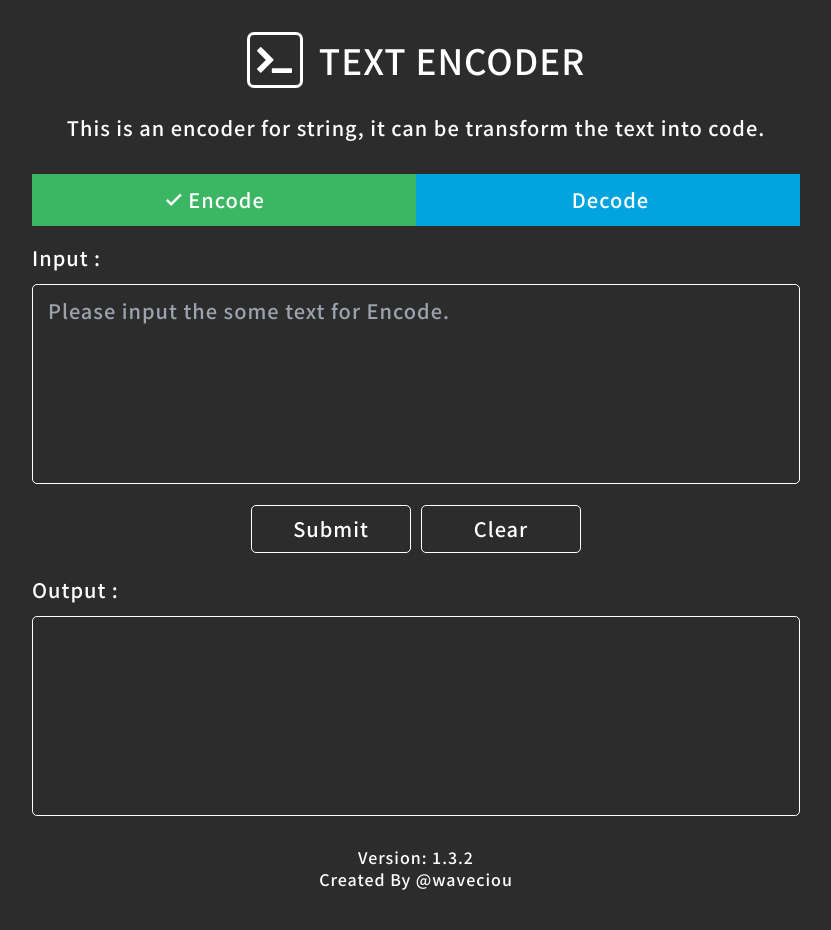
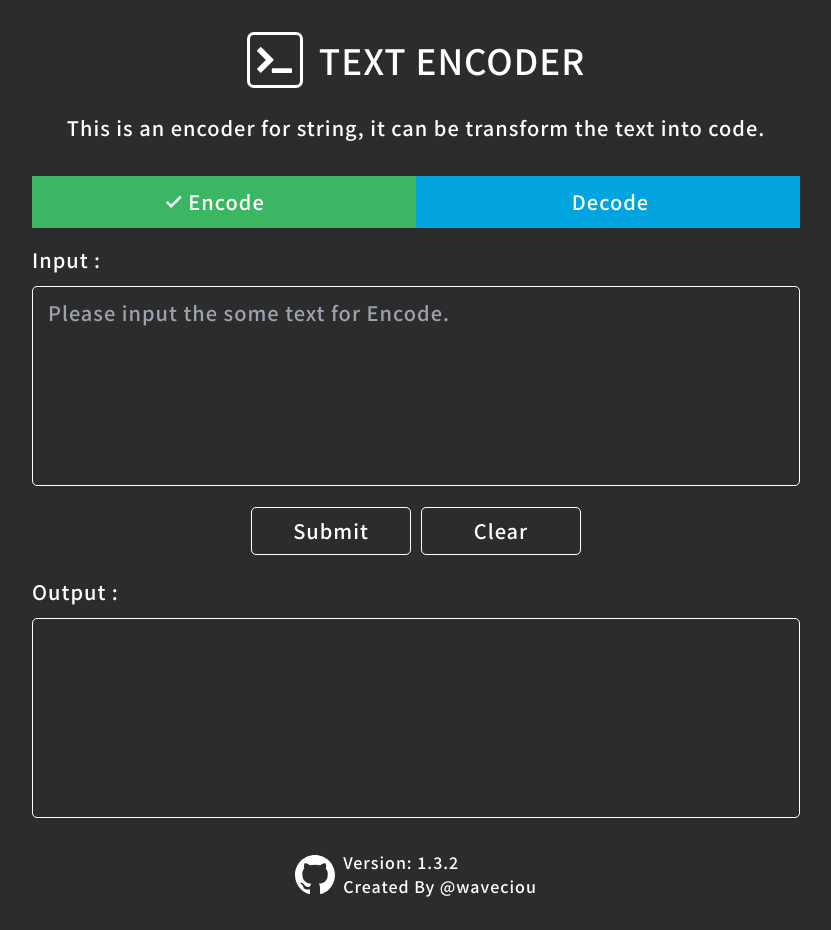
Before and after one commit to waveciou/Encoder, a React (Vite) app: page / in a window 1280 px wide. Shown: the whole page, without its empty margins (224-1055 px from the left). Built offline with nearby package versions, Linux system fonts and the light colour scheme.

Commit message:
[dev] set taiwind styles

```diff
--- a/src/resources/components/app.tsx
+++ b/src/resources/components/app.tsx
@@ -112,7 +112,7 @@ const App = () => {
 
   return (
     <>
-      <div className="main">
+      <div className="tw-my-8">
         <SelecterComponent
           selected={encodeSelected}
           setSelected={setSelectedHandler}
@@ -140,8 +140,18 @@ const App = () => {
 
         {loading.control && <LoadingComponent type={loading.type} />}
       </div>
-      <div className="copyright">
-        Version: {pkg.version}
+      <div className="tw-w-full tw-flex tw-items-center tw-justify-center before:tw-content-[''] before:tw-block before:tw-w-10 before:tw-h-10 before:tw-mr-2 before:tw-bg-[url('../img/github.svg')] before:tw-bg-no-repeat before:tw-bg-center">
+        <div className="tw-text-mobile tw-leading-6">
+          Version:{' '}
+          <a
+            href="https://github.com/waveciou/Encoder"
+            target="_blank"
+            title={pkg.version}
+            rel="noreferrer"
+            className="desktop:hover:tw-text-yellow"
+          >
+            {pkg.version}
+          </a>
           <br />
           Created By{' '}
           <a
@@ -149,9 +159,11 @@ const App = () => {
             target="_blank"
             title="GitHub @waveciou"
             rel="noreferrer"
+            className="desktop:hover:tw-text-yellow"
           >
             @waveciou
           </a>
+        </div>
       </div>
     </>
   );
--- a/src/resources/scss/main.scss
+++ b/src/resources/scss/main.scss
@@ -77,32 +77,8 @@ body {
   -o-overflow-scrolling: touch;
 }
 
-p {
-  margin-bottom: 1rem;
-}
-
 [v-cloak] {
   display: none;
-}
-
-.wrapper {
-  padding-top: 1rem;
-  padding-bottom: 2rem;
-}
-
-.wrap {
-  width: 100%;
-  max-width: calc(100% - 30px);
-  margin: 0 auto;
-
-  @include min-width(768px + 30px) {
-    max-width: 768px;
-  }
-}
-
-.main {
-  margin-top: 30px;
-  margin-bottom: 30px;
 }
 
 .textarea {
@@ -124,10 +100,6 @@ p {
   transform: translateZ(0);
   box-sizing: border-box;
   word-break: break-word;
-}
-
-.text-center {
-  text-align: center;
 }
 
 .select__control {
@@ -368,21 +340,6 @@ p {
   }
 }
 
-.copyright {
-  font-size: 1rem;
-  line-height: 1.4em;
-  text-align: center;
-
-  a {
-    @include min-width(1025px) {
-      &:hover,
-      &:active {
-        color: $color-yellow;
-      }
-    }
-  }
-}
-
 .loading {
   width: 100%;
   height: 100%;
--- a/src/resources/ts/main.tsx
+++ b/src/resources/ts/main.tsx
@@ -8,10 +8,10 @@ import App from '@/Component/app';
 
 ReactDOM.render(
   <React.StrictMode>
-    <div className="wrapper">
-      <div className="wrap">
+    <div className="tw-pt-4 tw-pb-8">
+      <div className="tw-w-full tw-m-auto tw-max-w-[calc(100%-30px)] tablet-lg:tw-max-w-[768px]">
         <h1 className="title">TEXT ENCODER</h1>
-        <p className="text-center">
+        <p className="tw-text-center tw-mb-4">
           This is an encoder for string, it can be transform the text into code.
         </p>
         <App />
--- a/tailwind.config.js
+++ b/tailwind.config.js
@@ -1,5 +1,6 @@
 /** @type {import('tailwindcss').Config} */
 module.exports = {
+  prefix: 'tw-',
   content: [
     './src/resources/*.{js,ts,jsx,tsx}',
     './src/resources/**/*.{js,ts,jsx,tsx}',
```
Also changed, not shown: src/resources/img/github.svg (added). Lines whose indentation alone changed are shown as unchanged.
